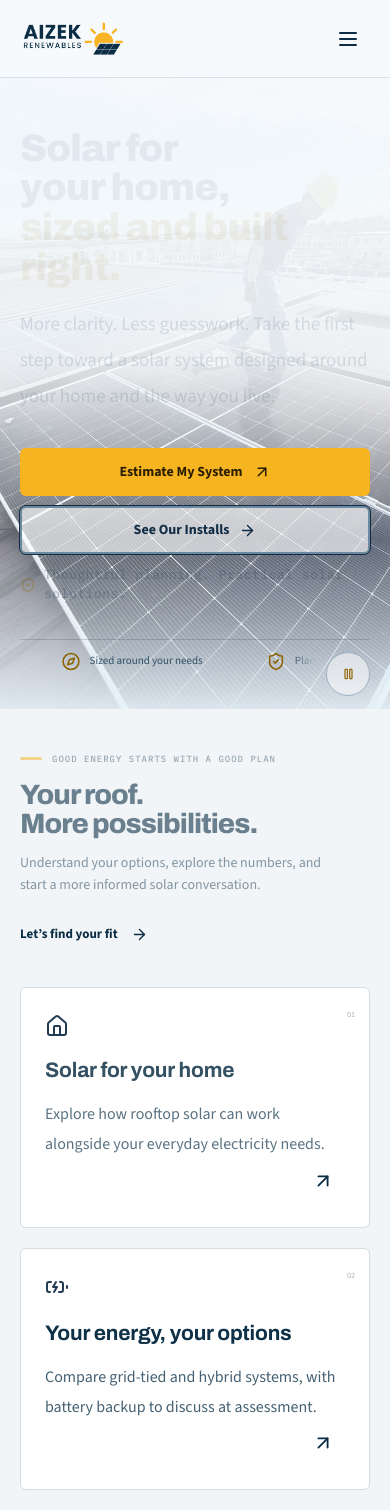
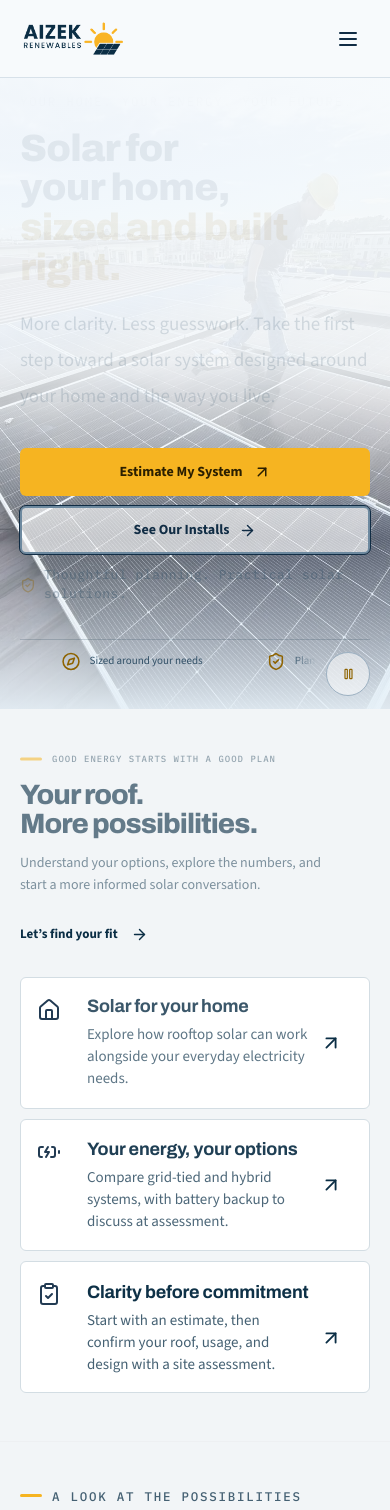
Before and after one commit to neilzkie14/aizek-renewables-web, a React (Vite) app: page / in a window 390 px wide. Shown: the top 1510 px of the page. Built offline with nearby package versions, Linux system fonts and the light colour scheme.

Commit message:
Update brand.css

```diff
--- a/src/brand.css
+++ b/src/brand.css
@@ -87,3 +87,14 @@ h3{font-weight:700;font-stretch:105%}
 
 /* ---------- No double line on labels that already have one ---------- */
 .eyebrow:has(>span)::before{display:none}
+
+/* ---------- Compact service cards on phones ---------- */
+@media (max-width:600px){
+  .services{grid-template-columns:1fr;gap:10px}
+  .services .service-card,.services .service-card:last-child{display:grid;grid-template-columns:36px 1fr 22px;column-gap:14px;align-items:start;padding:16px;min-height:0}
+  .service-card .service-number{display:none}
+  .service-card .service-icon{margin:2px 0 0;grid-row:1/3}
+  .service-card h3{font-size:18px;margin:0 0 4px;grid-column:2}
+  .service-card p{font-size:15px;line-height:1.45;grid-column:2}
+  .service-card>a{grid-column:3;grid-row:1/3;align-self:center;justify-self:end;margin:0;padding:0}
+}
```
